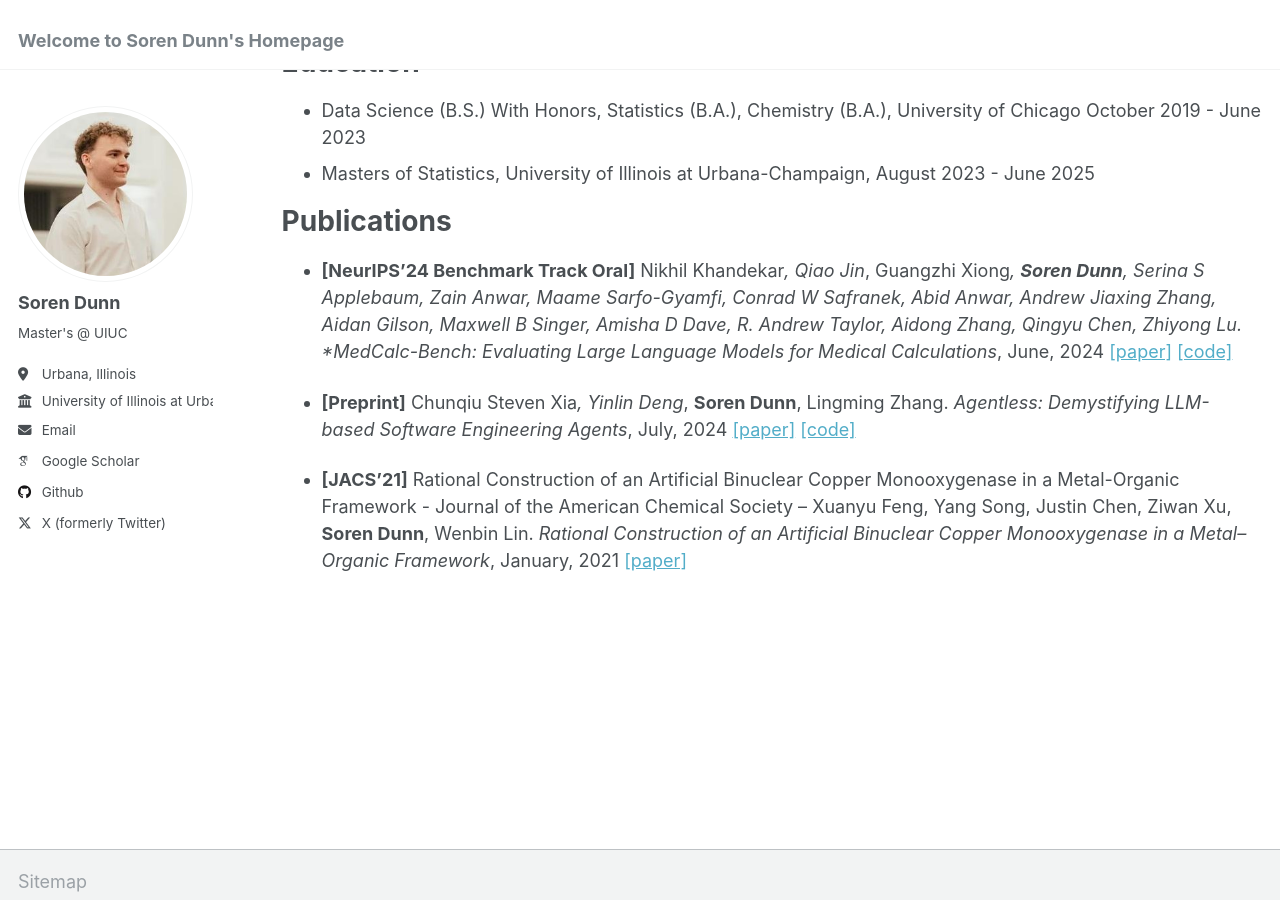
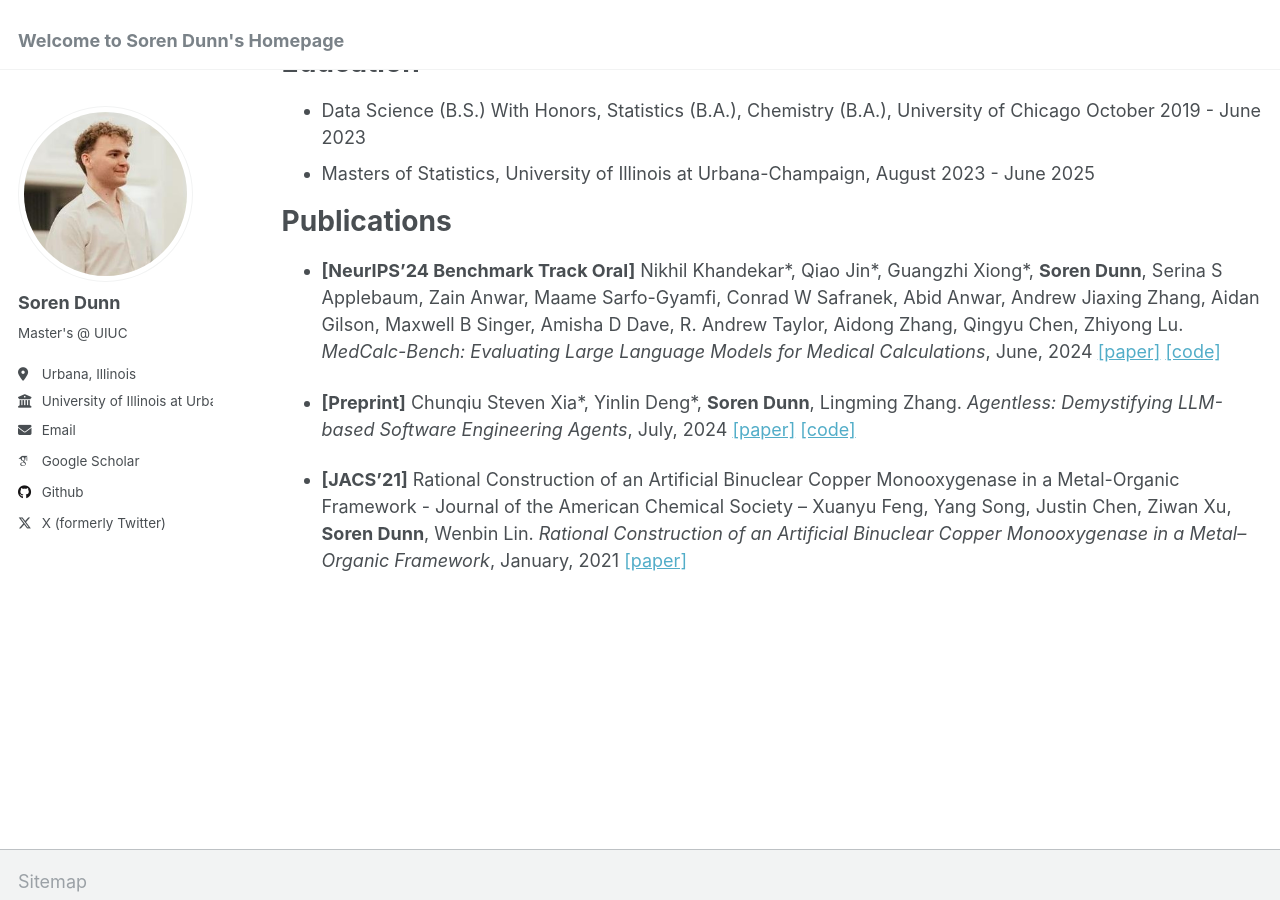
Before and after one commit to sorendunn/sorendunn.github.io, a Jekyll site: the page built from _pages/about.md, in a window 1280 px wide and 900 px high, scrolled down 691 px. Built offline with Jekyll 4.4.1, drawn with Linux system fonts in a browser that asks for light colours; some web fonts are replaced.

Commit message:
fixing italic

```diff
--- a/_pages/about.md
+++ b/_pages/about.md
@@ -30,8 +30,8 @@ Education
 Publications
 =====
 
-- **[NeurIPS'24 Benchmark Track Oral]** Nikhil Khandekar*, Qiao Jin*, Guangzhi Xiong*, **Soren Dunn**, Serina S Applebaum, Zain Anwar, Maame Sarfo-Gyamfi, Conrad W Safranek, Abid Anwar, Andrew Jiaxing Zhang, Aidan Gilson, Maxwell B Singer, Amisha D Dave, R. Andrew Taylor, Aidong Zhang, Qingyu Chen, Zhiyong Lu. *MedCalc-Bench: Evaluating Large Language Models for Medical Calculations*, June, 2024 [[paper]](https://openreview.net/pdf?id=VXohja0vrQ) [[code]](https://github.com/ncbi-nlp/MedCalc-Bench)
+- **[NeurIPS'24 Benchmark Track Oral]** Nikhil Khandekar\*, Qiao Jin\*, Guangzhi Xiong\*, **Soren Dunn**, Serina S Applebaum, Zain Anwar, Maame Sarfo-Gyamfi, Conrad W Safranek, Abid Anwar, Andrew Jiaxing Zhang, Aidan Gilson, Maxwell B Singer, Amisha D Dave, R. Andrew Taylor, Aidong Zhang, Qingyu Chen, Zhiyong Lu. *MedCalc-Bench: Evaluating Large Language Models for Medical Calculations*, June, 2024 [[paper]](https://openreview.net/pdf?id=VXohja0vrQ) [[code]](https://github.com/ncbi-nlp/MedCalc-Bench)
 
-- **[Preprint]** Chunqiu Steven Xia*, Yinlin Deng*, **Soren Dunn**, Lingming Zhang. *Agentless: Demystifying LLM-based Software Engineering Agents*, July, 2024 [[paper]](https://arxiv.org/pdf/2407.01489) [[code]](https://github.com/OpenAutoCoder/Agentless)
+- **[Preprint]** Chunqiu Steven Xia\*, Yinlin Deng\*, **Soren Dunn**, Lingming Zhang. *Agentless: Demystifying LLM-based Software Engineering Agents*, July, 2024 [[paper]](https://arxiv.org/pdf/2407.01489) [[code]](https://github.com/OpenAutoCoder/Agentless)
 
 - **[JACS'21]** Rational Construction of an Artificial Binuclear Copper Monooxygenase in a Metal-Organic Framework - Journal of the American Chemical Society – Xuanyu Feng, Yang Song, Justin Chen, Ziwan Xu, **Soren Dunn**, Wenbin Lin. *Rational Construction of an Artificial Binuclear Copper Monooxygenase in a Metal–Organic Framework*, January, 2021 [[paper]](https://pubs.acs.org/doi/full/10.1021/jacs.0c11920)
```
